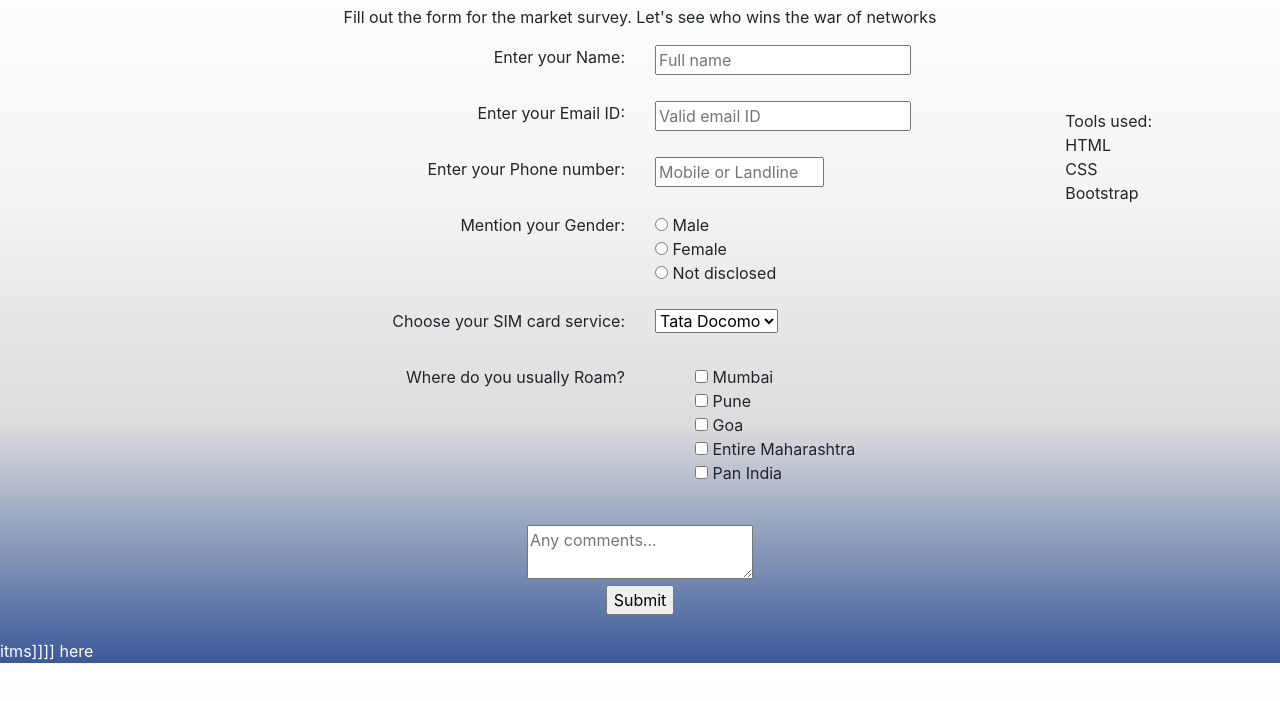
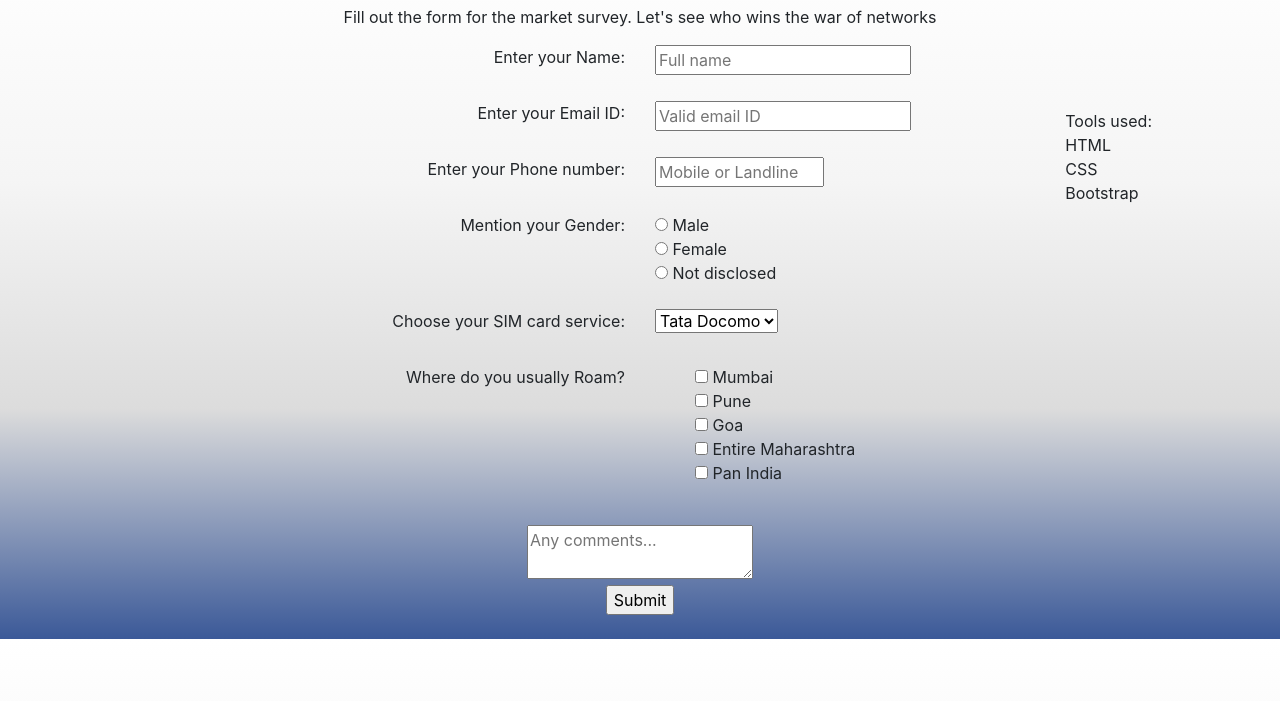
Before and after one commit to 0pankajkumar/Survey, a plain HTML site: page index.html in a window 1280 px wide. Shown: the part 51-752 px from the top of the page. Drawn offline with nearby package versions, Linux system fonts and the light colour scheme.

Commit message:
learnt to revert things back locally & remitely

```diff
--- a/index.html
+++ b/index.html
@@ -103,6 +103,5 @@
       </div><br>
 </div>
 </form>
-<a href="items.html" style="color: white">itms]]]] here</a>
 
 </html>
```
